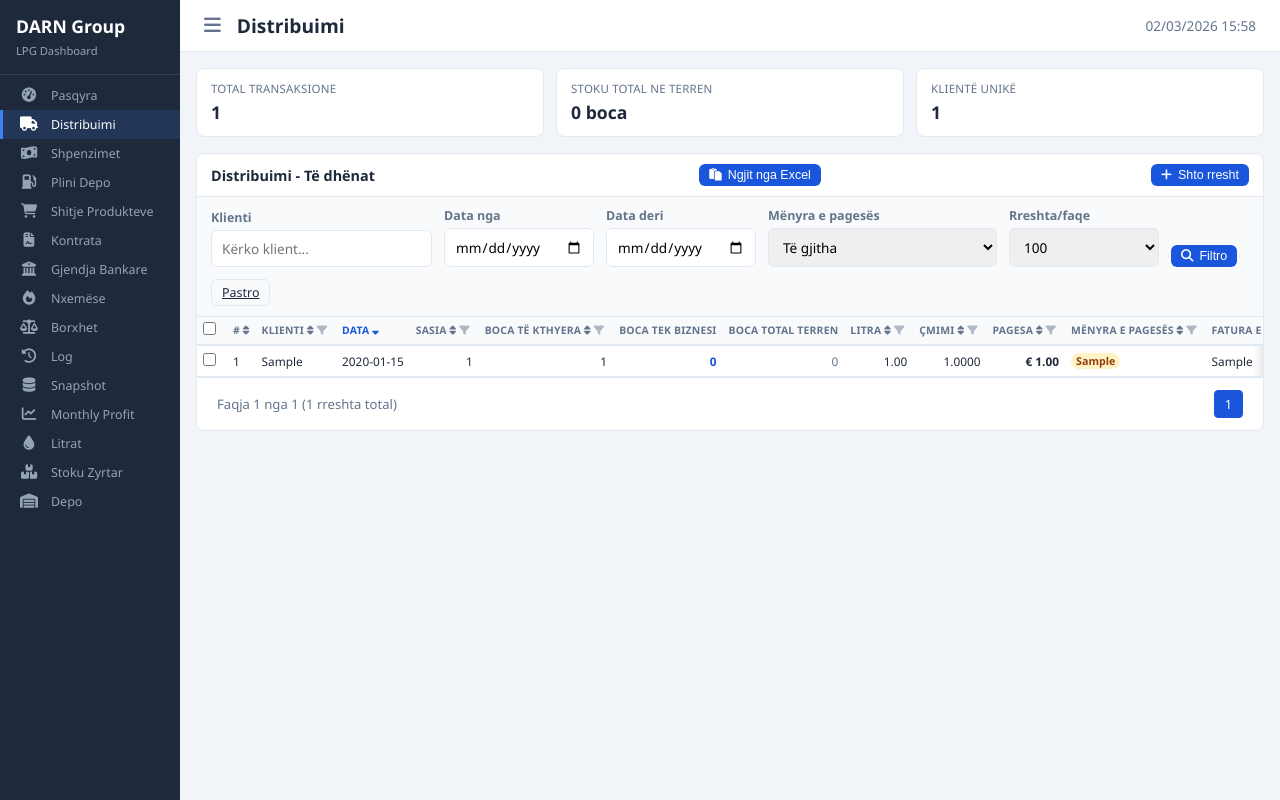
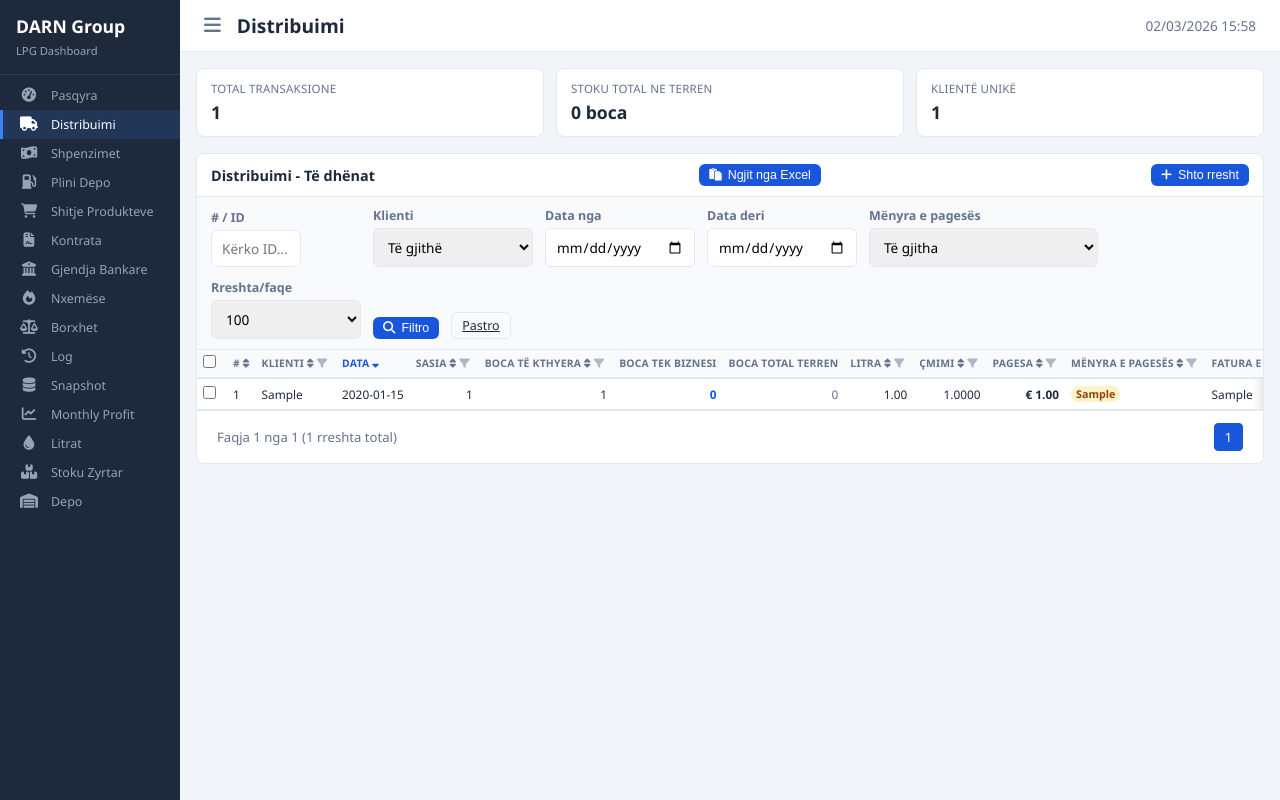
Before and after one commit to fisnikkk/darn-dashboard, a PHP site: page /pages/distribuimi.php in a window 1280 px wide. Run offline with PHP 8.4, Linux system fonts and the light colour scheme; tables that the repository leaves empty hold one stand-in row (values such as "Sample post").

Commit message:
Fix Klienti dropdown to proper select & add ID search in distribuimi
- Changed Klienti from datalist (native grey dropdown) to a proper
  <select> dropdown matching the other filter dropdowns
- Added # / ID search field that matches against row_nr or id
- Changed client filter from LIKE to exact match for dropdown select

Co-Authored-By: Claude Opus 4.6 <noreply@anthropic.com>

```diff
--- a/pages/distribuimi.php
+++ b/pages/distribuimi.php
@@ -59,9 +59,11 @@ function sortTh($col, $label, $currentSort, $currentDir, $class = '') {
 }
 
 // Build WHERE clause
+$filterRowId = trim($_GET['row_id'] ?? '');
 $where = [];
 $params = [];
-if ($filterClient) { $where[] = "LOWER(TRIM(d.klienti)) LIKE LOWER(TRIM(?))"; $params[] = "%{$filterClient}%"; }
+if ($filterRowId) { $where[] = "(d.row_nr = ? OR d.id = ?)"; $params[] = $filterRowId; $params[] = $filterRowId; }
+if ($filterClient) { $where[] = "d.klienti = ?"; $params[] = $filterClient; }
 if ($filterDateFrom) { $where[] = "d.data >= ?"; $params[] = $filterDateFrom; }
 if ($filterDateTo) { $where[] = "d.data <= ?"; $params[] = $filterDateTo; }
 if ($filterPayment) { $where[] = "LOWER(TRIM(d.menyra_e_pageses)) = LOWER(TRIM(?))"; $params[] = $filterPayment; }
@@ -203,13 +205,17 @@ ob_start();
             <input type="hidden" name="dir" value="<?= e($sortDir) ?>">
             <?php endif; ?>
             <div class="form-group">
+                <label># / ID</label>
+                <input type="text" name="row_id" value="<?= e($_GET['row_id'] ?? '') ?>" placeholder="Kërko ID..." style="width:90px;">
+            </div>
+            <div class="form-group">
                 <label>Klienti</label>
-                <input type="text" name="klienti" value="<?= e($filterClient) ?>" placeholder="Kërko klient..." list="clientList">
-                <datalist id="clientList">
+                <select name="klienti" style="min-width:160px;">
+                    <option value="">Të gjithë</option>
                     <?php foreach ($clients as $c): ?>
-                    <option value="<?= e($c) ?>">
+                    <option value="<?= e($c) ?>" <?= $filterClient === $c ? 'selected' : '' ?>><?= e($c) ?></option>
                     <?php endforeach; ?>
-                </datalist>
+                </select>
             </div>
             <div class="form-group">
                 <label>Data nga</label>
```
